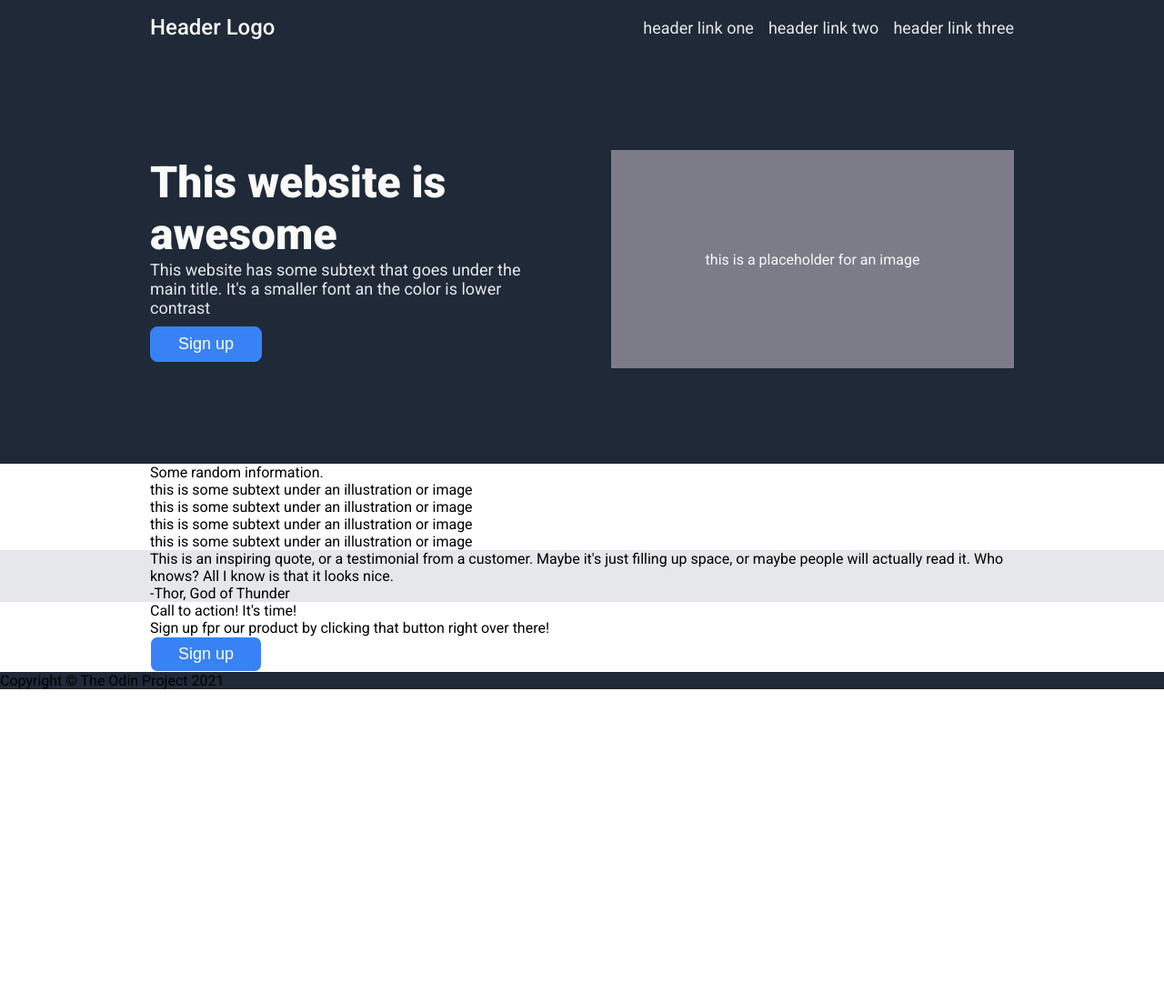
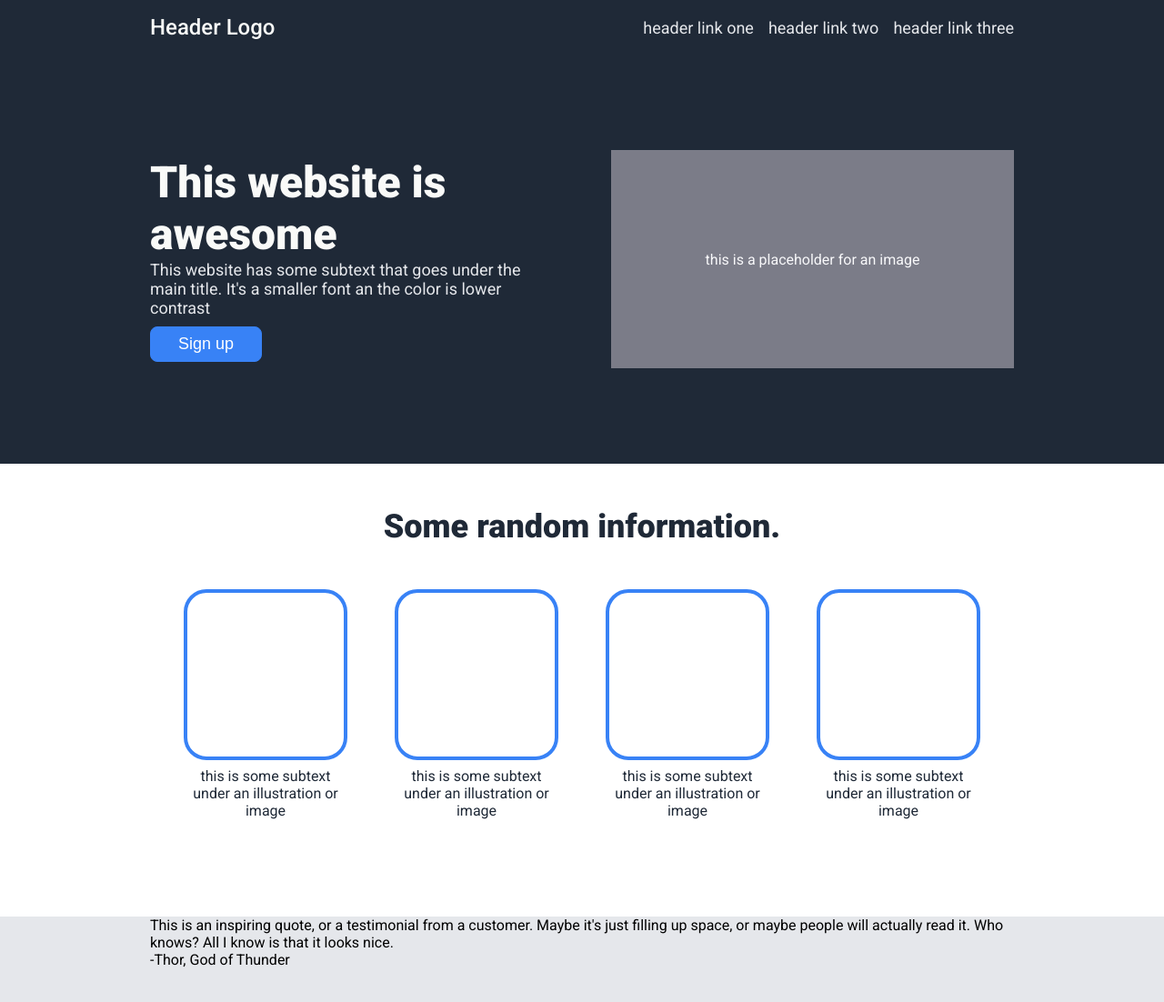
Before and after one commit to Ethos070/landing_page, a plain HTML site: page index.html in a window 1280 px wide. Shown: the top 1102 px of the page at 91% size. Before the commit the page ends 800 px from the top, so only its background shows below. Drawn offline with Linux system fonts and the light colour scheme.

Commit message:
Add style for second section

```diff
--- a/index.html
+++ b/index.html
@@ -29,6 +29,7 @@
         </div>
         <div class="second">
             <div class="title">Some random information.</div>
+            <div class="container">
                 <div class="information">
                     <div class="image"></div>
                     <div class="subtext">this is some subtext under an illustration or image</div>
@@ -44,6 +45,7 @@
                 <div class="information">
                     <div class="image"></div>
                     <div class="subtext">this is some subtext under an illustration or image</div>
+                </div>
             </div>
         </div>
         <div class="third">
--- a/style.css
+++ b/style.css
@@ -11,6 +11,12 @@ body{
 .third,
 .fourth{
     padding: 0 165px;
+}
+
+.second,
+.third,
+.fourth{
+    height: 450px;
 }
 
 .first, .footer{
@@ -94,10 +100,36 @@ button{
 }
 
 .second{
-
+    text-align: center;
 }
 
+.second .title{
+    font-weight: 900;
+    font-size: 36px;
+    color: #1f2937;
+    margin: 48px 0;
+}
 
+.information{
+    max-width: 180px;
+}
+
+.image{
+    height: 180px;
+    border: 4px #3882f6 solid;
+    border-radius: 25px;
+    margin-bottom: 8px;
+}
+
+.information .subtext{
+    color: #1f2937;
+}
+
+.container{
+    display: flex;
+    justify-content: center;
+    gap: 52px;
+}
 
 
 .third{
```
Lines whose indentation alone changed are shown as unchanged.
